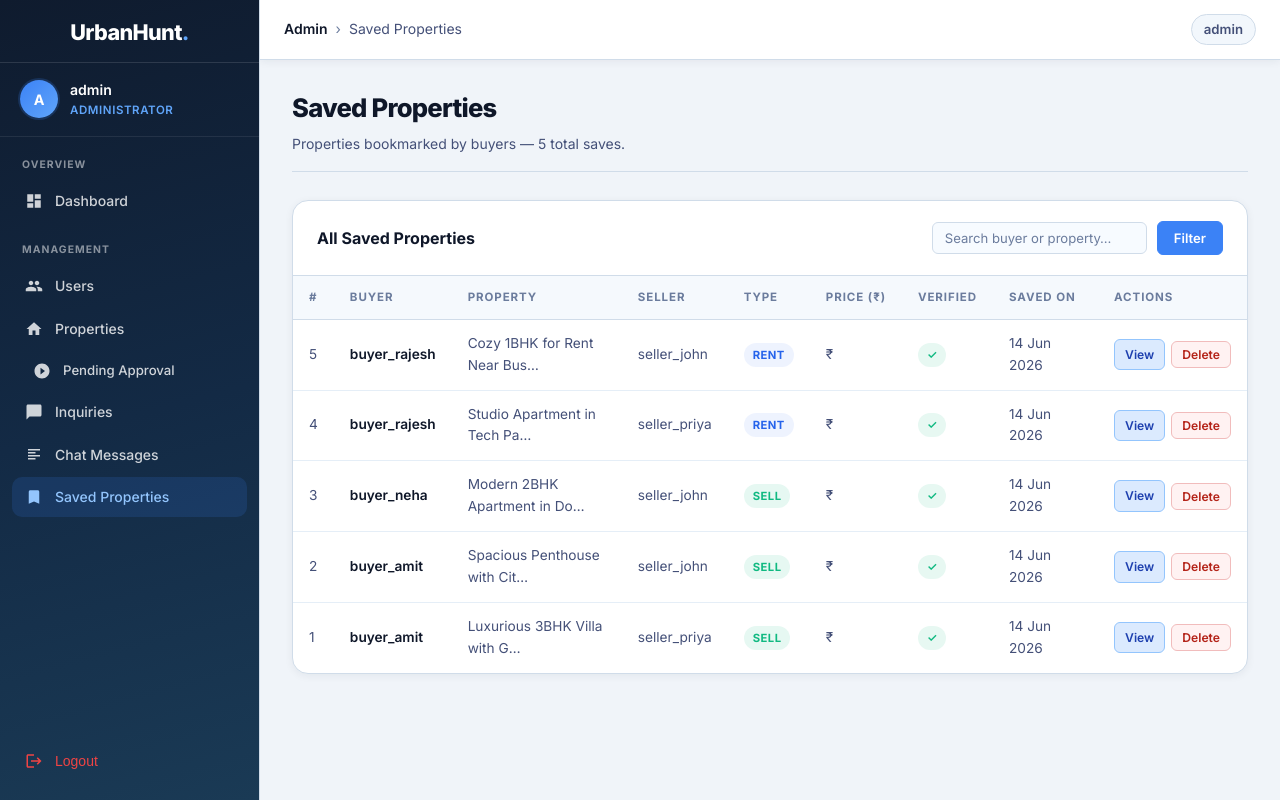
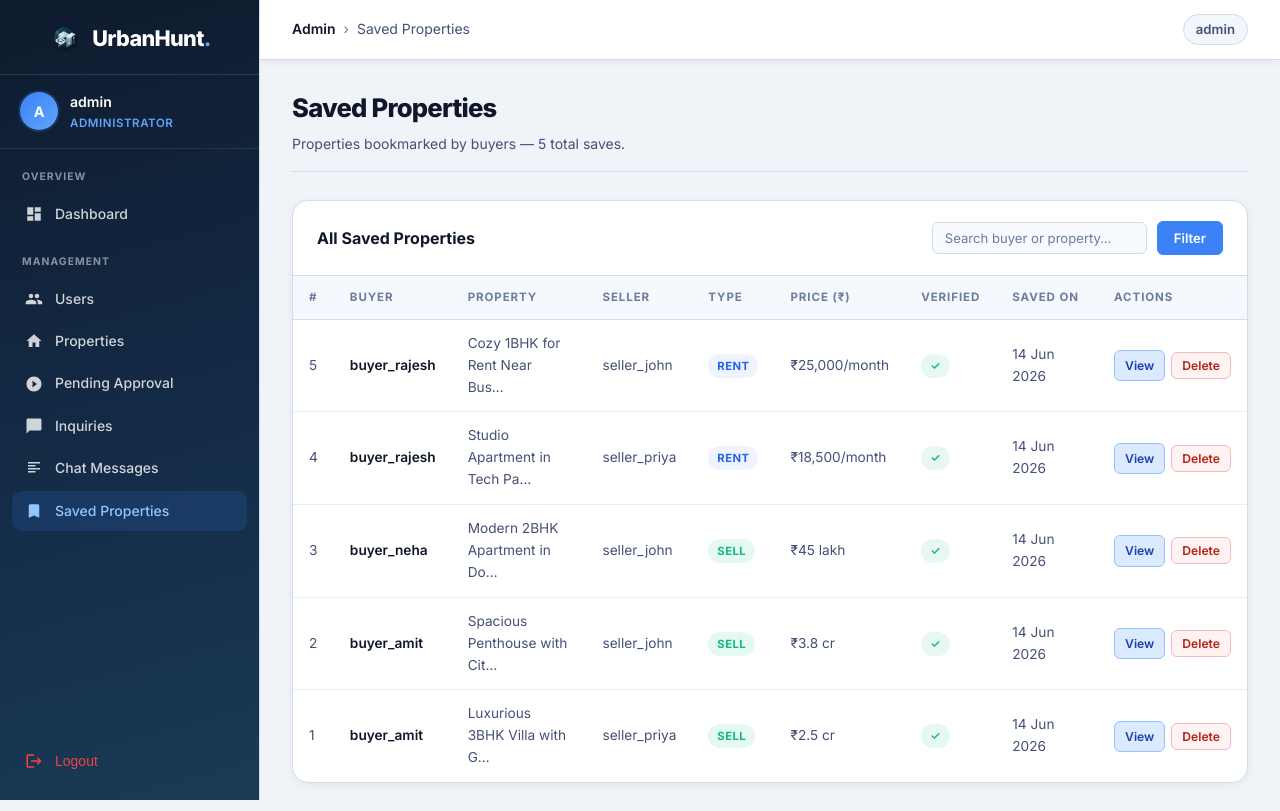
Before and after one commit to DevKaneriya/Urban_Hunt, a Django app: page /panel/saved/ in a window 1280 px wide. Run offline with Django 5.2, Linux system fonts and the light colour scheme; a user stored in the database is signed in; data comes from the database, SQL or seed files in the repository; both versions use the stored data as it was after the commit.

Commit message:
first commit

```diff
--- a/core/static/core/css/admin_panel.css
+++ b/core/static/core/css/admin_panel.css
@@ -94,13 +94,20 @@ body {
   display: flex;
   align-items: center;
   justify-content: center;
-  gap: 0;
+  gap: 10px;
   text-decoration: none;
   color: #fff;
   font-weight: 800;
   font-size: 1.35rem;
   letter-spacing: -0.03em;
   line-height: 1;
+}
+
+.sidebar-brand-logo {
+  width: 34px;
+  height: 34px;
+  object-fit: contain;
+  flex-shrink: 0;
 }
 
 .brand-text {
@@ -196,7 +203,7 @@ body {
   color: #93c5fd;
 }
 .sidebar-link.active .nav-icon svg { fill: #93c5fd; }
-.sidebar-link--sub { padding-left: 20px; font-size: 0.825rem; }
+.sidebar-link--sub { padding-left: 12px; font-size: 0.875rem; }
 .sidebar-link--logout { color: var(--danger); }
 .sidebar-link--logout:hover { background: var(--danger-soft); color: var(--danger); }
 .sidebar-logout-form { margin-top: auto; }
@@ -239,7 +246,7 @@ body {
 .admin-topbar {
   position: sticky;
   top: 0;
-  height: var(--topbar-h);
+  min-height: var(--topbar-h);
   background: #ffffff;
   backdrop-filter: none;
   border-bottom: 1px solid var(--border);
@@ -247,7 +254,7 @@ body {
   display: flex;
   align-items: center;
   gap: 16px;
-  padding: 0 24px;
+  padding: 14px 32px;
   z-index: 100;
 }
 .topbar-menu-btn {
@@ -319,6 +326,7 @@ body {
   color: var(--text-primary);
 }
 .page-subtitle { font-size: 0.875rem; color: var(--text-secondary); margin-top: 4px; }
+.page-actions { display: flex; gap: 12px; align-items: center; }
 
 /* ─── Stat Cards ──────────────────────────────────────── */
 .stat-grid {
--- a/core/static/core/css/style.css
+++ b/core/static/core/css/style.css
@@ -125,7 +125,7 @@ textarea,
   width: auto;
   object-fit: contain;
   transition: filter 0.22s ease;
-  mix-blend-mode: lighten;
+  mix-blend-mode: normal;
   filter: contrast(1.1) brightness(1.1);
 }
 
@@ -843,7 +843,7 @@ body:has(.auth-login-shell--centered) .site-footer {
   width: auto;
   object-fit: contain;
   filter: contrast(1.1) brightness(1.1);
-  mix-blend-mode: screen;
+  mix-blend-mode: normal;
   background: transparent !important;
 }
 
@@ -2551,7 +2551,7 @@ body:has(.auth-login-shell--centered) .site-footer {
     linear-gradient(126deg, rgba(3, 14, 27, 0.72), rgba(9, 31, 53, 0.58)),
     radial-gradient(circle at 20% 18%, rgba(108, 205, 255, 0.22), rgba(108, 205, 255, 0) 34%),
     radial-gradient(circle at 86% 82%, rgba(28, 152, 196, 0.2), rgba(28, 152, 196, 0) 38%),
-    url("/media/logo/login.jpg") center / cover no-repeat;
+    url("/media/logo/login-clean.jpg") center / cover no-repeat;
 }
 
 .auth-login-shell--centered::before,
--- a/core/templates/admin/base_site.html
+++ b/core/templates/admin/base_site.html
@@ -10,7 +10,10 @@
 
 {% block branding %}
   <h1 id="site-name">
-    <a href="{% url 'admin:index' %}">UrbanHunt<span class="brand-dot">.</span> Admin</a>
+    <a href="{% url 'admin:index' %}" class="admin-brand">
+      <img src="{% static 'core/images/home-hero-premium.svg' %}" alt="UrbanHunt logo" class="admin-brand-logo" />
+      <span>UrbanHunt<span class="brand-dot">.</span> Admin</span>
+    </a>
   </h1>
 {% endblock %}
 
--- a/core/templates/admin_panel/base.html
+++ b/core/templates/admin_panel/base.html
@@ -5,6 +5,7 @@
   <meta charset="UTF-8" />
   <meta name="viewport" content="width=device-width, initial-scale=1.0" />
   <title>{% block title %}Admin Panel{% endblock %} - UrbanHunt</title>
+  {% load static %}
   <link rel="preconnect" href="https://fonts.googleapis.com" />
   <link rel="preconnect" href="https://fonts.gstatic.com" crossorigin />
   <link href="https://fonts.googleapis.com/css2?family=Inter:wght@300;400;500;600;700;800&display=swap" rel="stylesheet" />
@@ -19,6 +20,7 @@
 <aside class="admin-sidebar" id="adminSidebar">
   <div class="sidebar-header">
     <a href="{% url 'core:admin_dashboard' %}" class="sidebar-brand">
+      <img src="{% static 'core/images/home-hero-premium.svg' %}" alt="UrbanHunt logo" class="sidebar-brand-logo" />
       <span class="brand-text">UrbanHunt<span class="brand-dot">.</span></span>
     </a>
     <button class="sidebar-close-btn" id="sidebarCloseBtn" aria-label="Close sidebar">&times;</button>
--- a/core/templates/admin_panel/dashboard.html
+++ b/core/templates/admin_panel/dashboard.html
@@ -9,6 +9,9 @@
   <div>
     <h1 class="page-title">Admin Dashboard</h1>
     <p class="page-subtitle">Overview of Urban Hunt platform activity.</p>
+  </div>
+  <div class="page-actions">
+    <a href="{% url 'core:home' %}" class="btn btn--ghost btn--sm">Back to Website</a>
   </div>
 </div>
 
--- a/core/templates/admin_panel/properties.html
+++ b/core/templates/admin_panel/properties.html
@@ -69,7 +69,7 @@
               {{ p.get_property_type_display }}
             </span>
           </td>
-          <td>₹{{ p.price|floatformat:0 }}</td>
+          <td>₹{{ p.price }}</td>
           <td>{{ p.location|truncatechars:24 }}</td>
           <td>
             {% if p.is_verified %}
--- a/core/templates/admin_panel/properties_pending.html
+++ b/core/templates/admin_panel/properties_pending.html
@@ -51,7 +51,7 @@
               {{ p.get_property_type_display }}
             </span>
           </td>
-          <td>₹{{ p.price|floatformat:0 }}</td>
+          <td>₹{{ p.price }}</td>
           <td>{{ p.location|truncatechars:22 }}</td>
           <td>
             {% if p.documents %}
--- a/core/templates/admin_panel/property_detail.html
+++ b/core/templates/admin_panel/property_detail.html
@@ -32,7 +32,7 @@
       <p><strong>Seller:</strong> {{ property.seller.username }}</p>
       <p><strong>Seller Email:</strong> {{ property.seller.email|default:"Not provided" }}</p>
       <p><strong>Type:</strong> {{ property.get_property_type_display }}</p>
-      <p><strong>Price:</strong> INR {{ property.price|floatformat:0 }}</p>
+      <p><strong>Price:</strong> INR {{ property.price }}</p>
       <p><strong>Location:</strong> {{ property.location }}</p>
       <p><strong>Verification Status:</strong>
         {% if property.is_verified %}
--- a/core/templates/admin_panel/saved_properties.html
+++ b/core/templates/admin_panel/saved_properties.html
@@ -48,7 +48,7 @@
               {{ s.property.get_property_type_display }}
             </span>
           </td>
-          <td>₹{{ s.property.price|floatformat:0 }}</td>
+          <td>₹{{ s.property.price }}</td>
           <td>
             {% if s.property.is_verified %}
               <span class="badge badge--green">✓</span>
--- a/core/templates/admin_panel/saved_property_detail.html
+++ b/core/templates/admin_panel/saved_property_detail.html
@@ -23,7 +23,7 @@
         <tr><th>Property</th><td>{{ saved_item.property.title }}</td></tr>
         <tr><th>Location</th><td>{{ saved_item.property.location }}</td></tr>
         <tr><th>Type</th><td>{{ saved_item.property.get_property_type_display }}</td></tr>
-        <tr><th>Price</th><td>₹{{ saved_item.property.price|floatformat:0 }}</td></tr>
+        <tr><th>Price</th><td>₹{{ saved_item.property.price }}</td></tr>
         <tr><th>Verified</th><td>{% if saved_item.property.is_verified %}Yes{% else %}No{% endif %}</td></tr>
         <tr><th>Saved On</th><td>{{ saved_item.created_at|date:"d M Y, h:i A" }}</td></tr>
       </tbody>
--- a/core/templates/base.html
+++ b/core/templates/base.html
@@ -4,8 +4,8 @@
   <meta charset="UTF-8" />
   <meta name="viewport" content="width=device-width, initial-scale=1.0" />
   <title>{% block title %}Urban Hunt{% endblock %}</title>
-  <link rel="icon" type="image/png" href="/media/logo/Urban_hunt.png" />
   {% load static %}
+  <link rel="icon" type="image/svg+xml" href="{% static 'core/images/home-hero-premium.svg' %}" />
   <link
     href="https://cdn.jsdelivr.net/npm/bootstrap@5.3.3/dist/css/bootstrap.min.css"
     rel="stylesheet"
@@ -18,7 +18,7 @@
   <nav class="navbar navbar-expand-lg sticky-top premium-navbar py-3">
     <div class="container-xxl">
       <a href="{% url 'core:home' %}" class="navbar-brand fw-bold brand-wordmark d-flex align-items-center gap-2">
-        <img src="/media/logo/Urban_hunt.png" alt="UrbanHunt logo" class="navbar-brand-logo" />
+        <img src="{% static 'core/images/home-hero-premium.svg' %}" alt="UrbanHunt logo" class="navbar-brand-logo" />
         <span>UrbanHunt<span class="brand-dot">.</span></span>
       </a>
 
@@ -189,7 +189,7 @@
       <div class="site-footer-inner">
         <div class="site-footer-brand">
           <a href="{% url 'core:home' %}" class="site-footer-brand-wrapper">
-            <img src="/media/logo/Urban_hunt.png" alt="UrbanHunt logo" class="site-footer-logo-img" />
+            <img src="{% static 'core/images/home-hero-premium.svg' %}" alt="UrbanHunt logo" class="site-footer-logo-img" />
             <span class="site-footer-brand-text">UrbanHunt<span class="brand-dot">.</span></span>
           </a>
           <p class="site-footer-tagline">Trusted platform for verified listings, direct inquiries, and faster property decisions.</p>
```
Also changed, not shown: core/static/core/css/admin-theme.css (+10 -0 lines), seeds.py (+23 -4 lines), db.sqlite3.
